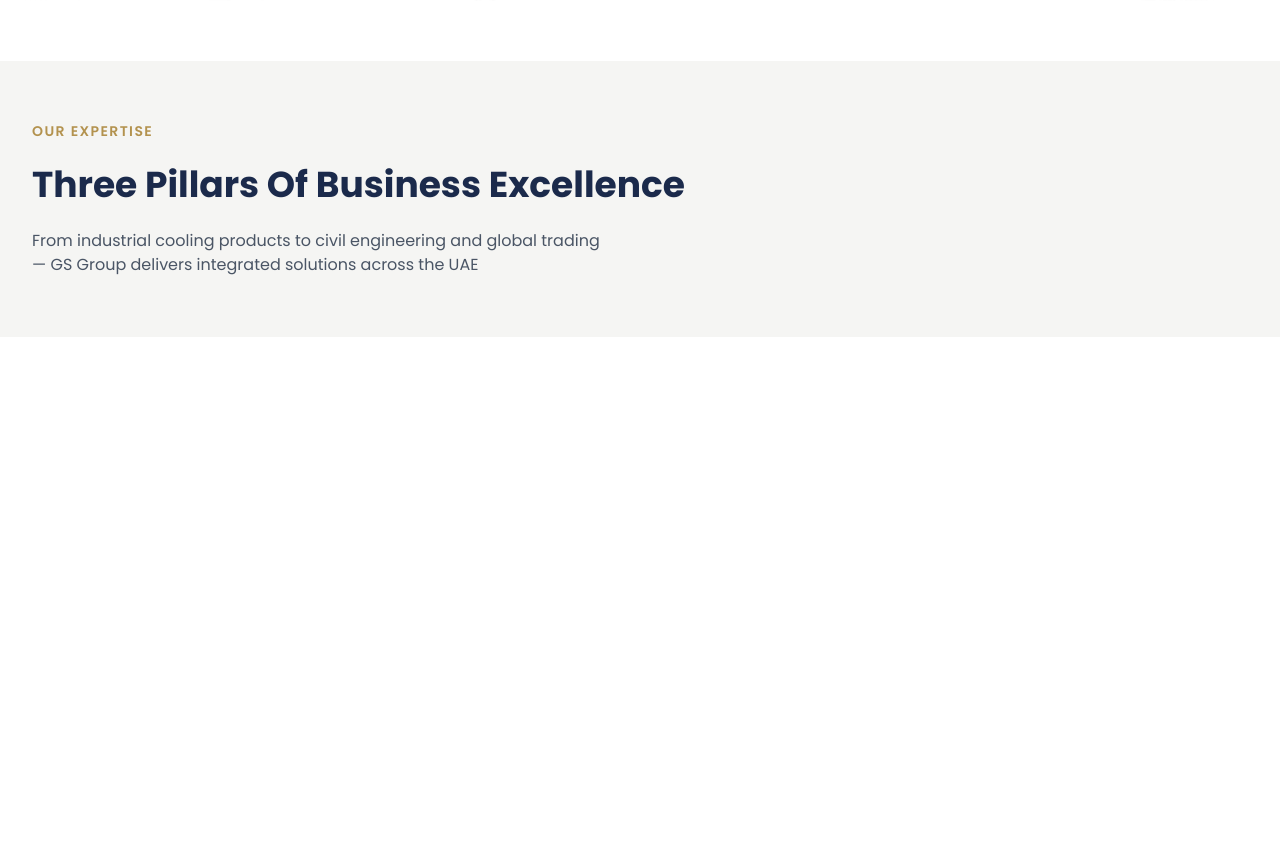
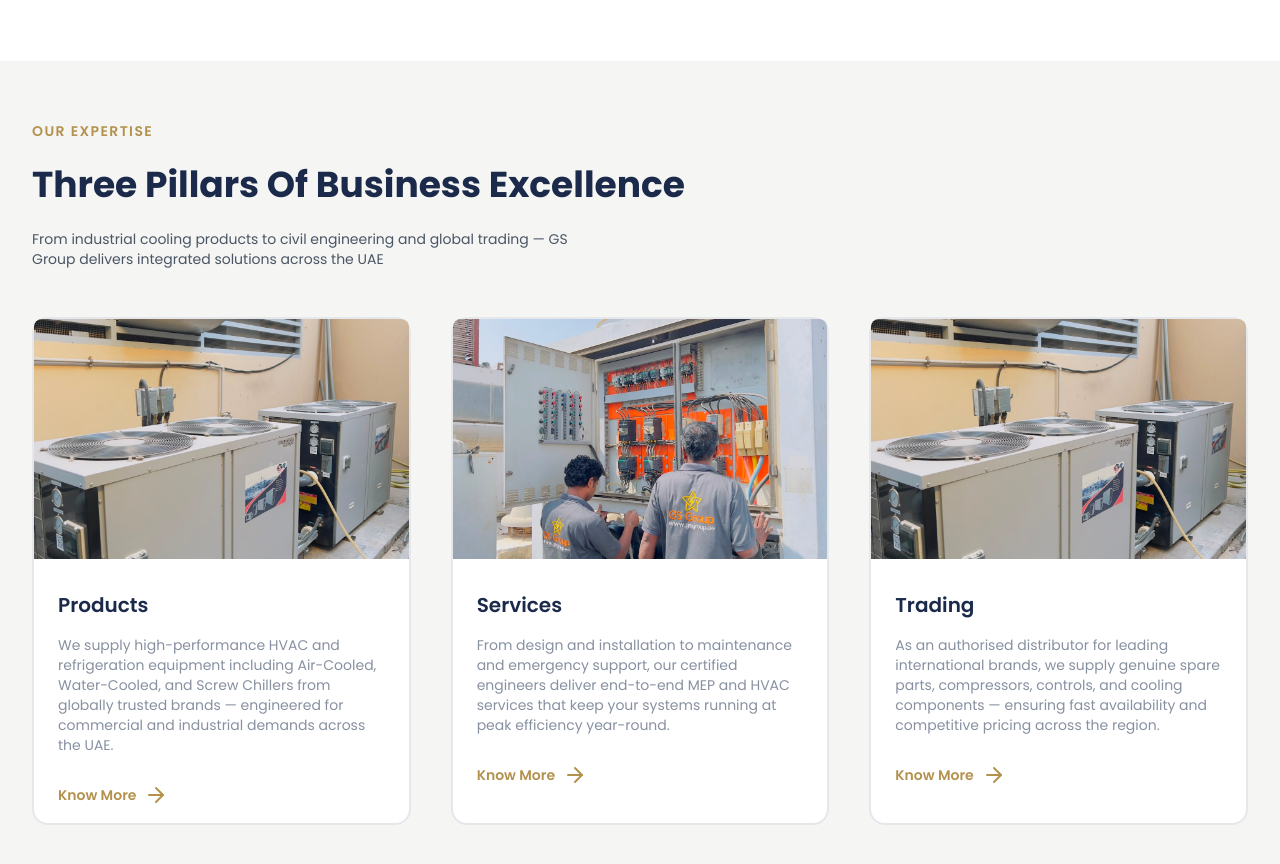
Before and after one commit to mujeebrahmanik/Gsgroupwebsite, a Next.js app: page / in a window 1280 px wide. Shown: the part 930-1794 px from the top of the page. Before the commit the page ends 1267 px from the top, so only its background shows below. Built offline with nearby package versions, Linux system fonts and the light colour scheme.

Commit message:
completed service-expertise section

```diff
--- a/src/app/layout.js
+++ b/src/app/layout.js
@@ -1,4 +1,4 @@
-import { Geist, Geist_Mono,Poppins } from "next/font/google";
+import { Poppins } from "next/font/google";
 import "./globals.css";
 import Header from "@/components/common/Header";
 
--- a/src/components/common/HomePage/ExpertiseSection.js
+++ b/src/components/common/HomePage/ExpertiseSection.js
@@ -1,10 +1,32 @@
 import React from 'react'
 import SectionHeading from '../SectionHeading'
+import ImgCards from '../ImgCards'
+
+const ServiceData = [
+    {
+        title: 'Products',
+        content: 'We supply high-performance HVAC and refrigeration equipment including Air-Cooled, Water-Cooled, and Screw Chillers from globally trusted brands — engineered for commercial and industrial demands across the UAE.',
+        link: '/products',
+        image: '/images/hp.jpeg'
+    },
+    {
+        title: 'Services',
+        content: 'From design and installation to maintenance and emergency support, our certified engineers deliver end-to-end MEP and HVAC services that keep your systems running at peak efficiency year-round.',
+        link: '/services',
+        image: '/images/chillerservice.jpeg'
+    },
+    {
+        title: 'Trading',
+        content: 'As an authorised distributor for leading international brands, we supply genuine spare parts, compressors, controls, and cooling components — ensuring fast availability and competitive pricing across the region.',
+        link: '/trading',
+        image: '/images/hp.jpeg'
+    },
+]
 
 function ExpertiseSection() {
   return (
     <div className='py-15 px-8 bg-cream'>
-        <div className="flex flex-col gap-8 max-w-7xl mx-auto">
+        <div className="flex flex-col gap-12 max-w-7xl mx-auto">
             <SectionHeading
                 subTitle='our expertise'
                 mainTitle='Three pillars of business excellence'
@@ -12,6 +34,12 @@ function ExpertiseSection() {
                 paraColor='text-gray-600'
 
             />
+
+            <div className="grid grid-cols-1 md:grid-cols-2 tablet:grid-cols-3 gap-10">
+                {ServiceData.map((i,index)=>(
+                    <ImgCards key={index} img={i.image} title={i.title} content={i.content} link={i.link} />
+                ))}
+            </div>
         </div>
 
     </div>
--- a/src/components/common/ImgCards.js
+++ b/src/components/common/ImgCards.js
@@ -1,9 +1,28 @@
 import React from 'react'
+import Image from 'next/image'
+import Link from 'next/link'
+import { ArrowRight } from 'lucide-react';
 
-function ImgCards({img}) {
+
+function ImgCards({img,title,content,link}) {
   return (
-    <div>
+    <div className='flex flex-col gap-4 border-2 border-gray-200 rounded-2xl bg-white min-h-[500px]'>
+        <div className="relative w-full h-60 rounded-t-lg overflow-hidden">
+            <Image src={img} alt={title} fill className="object-cover" />
+        </div>
 
+        <div className="flex flex-col px-6 py-4 gap-4">
+            <h3 className="text-xl font-semibold text-primary capitalize">
+                {title}
+            </h3>
+
+            <p className="text-sm text-muted">
+                {content}
+            </p>
+
+            <Link href={link} className='mt-3 flex text-sm w-fit rounded-full font-semibold gap-2 items-center justify-center  hover:text-primary text-secondary-dark capitalize' >know more <ArrowRight/> </Link>
+
+        </div>
     </div>
   )
 }
--- a/src/components/common/SectionHeading.js
+++ b/src/components/common/SectionHeading.js
@@ -16,7 +16,7 @@ function SectionHeading({mainTitle,subTitle,paragraph,classname,textAlign,subCol
         }
 
         {paragraph &&
-            <p className={`text-base max-w-xl ${paraColor || 'text-muted'}`}>
+            <p className={`text-sm max-w-xl ${paraColor || 'text-muted'}`}>
                 {paragraph}
             </p>
         }
```
Also changed, not shown: public/images/chillerservice.jpeg (added), public/images/hp.jpeg (added).
